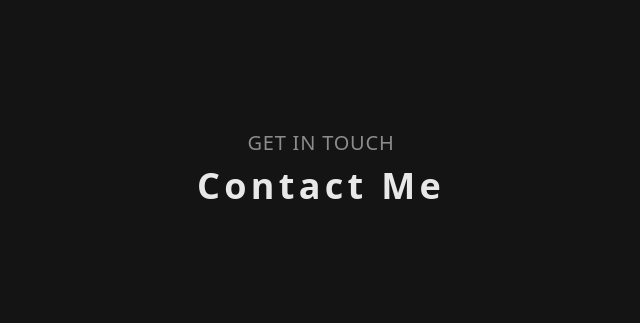
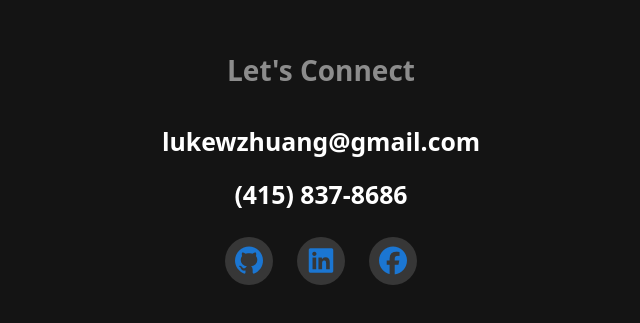
Before and after one commit to Luke7787/website-portfolio, a Next.js app in the folder luke-portfolio/: page / in a window 1280 px wide. Shown: the part 3465-3788 px from the top of the page, without its empty margins (319-959 px from the left). Built offline with nearby package versions, Linux system fonts and the light colour scheme.

Commit message:
touch up contact section

```diff
--- a/luke-portfolio/src/app/page.tsx
+++ b/luke-portfolio/src/app/page.tsx
@@ -495,13 +495,71 @@ export default function Page() {
         className="scroll-mt-16 min-h-screen pt-16 flex items-center justify-center"
       >
         <div className="text-center">
-          <p className="mb-2 text-[20px] tracking-[0.8px] text-[rgb(140,140,140)]">
-            GET IN TOUCH
+          <p className="mb-4 text-[1.75rem] font-bold text-[rgb(140,140,140)]">
+            {"Let's Connect"}
           </p>
 
-          <h2 className="text-3xl md:text-4xl font-bold tracking-[0.12em] text-white/90">
-            Contact Me
-          </h2>
+          {/* Contact Info */}
+          <div className="mt-8 space-y-4">
+            {/* Email */}
+            <a
+              href="mailto:lukewzhuang@gmail.com"
+              className="
+                block
+                text-white
+                text-[1.55rem]
+                font-bold
+                transition-colors
+                duration-300
+                hover:text-[#1E90FF]
+              "
+            >
+              lukewzhuang@gmail.com
+            </a>
+
+            {/* Phone */}
+            <a
+              href="tel:+14158378686"
+              className="
+                block
+                text-white
+                text-[1.55rem]
+                font-bold
+                transition-colors
+                duration-300
+                hover:text-[#1E90FF]
+              "
+            >
+              (415) 837-8686
+            </a>
+
+            {/* Social Icons */}
+            <div className="mt-6 flex justify-center gap-6">
+              {[
+                { href: "https://github.com/Luke7787", icon: "fab fa-github" },
+                {
+                  href: "https://www.linkedin.com/in/zhuangluke/",
+                  icon: "fab fa-linkedin",
+                },
+                {
+                  href: "https://www.facebook.com/luke.zhuang/",
+                  icon: "fab fa-facebook",
+                },
+              ].map((item) => (
+                <a
+                  key={item.href}
+                  href={item.href}
+                  target="_blank"
+                  rel="noopener noreferrer"
+                  className="group inline-flex h-12 w-12 items-center justify-center rounded-full bg-white/15 transition-all duration-300 hover:scale-110"
+                >
+                  <i
+                    className={`${item.icon} text-[28px] text-[#1B76D2] transition-colors duration-300 group-hover:text-white`}
+                  />
+                </a>
+              ))}
+            </div>
+          </div>
         </div>
       </section>
     </main>
```
